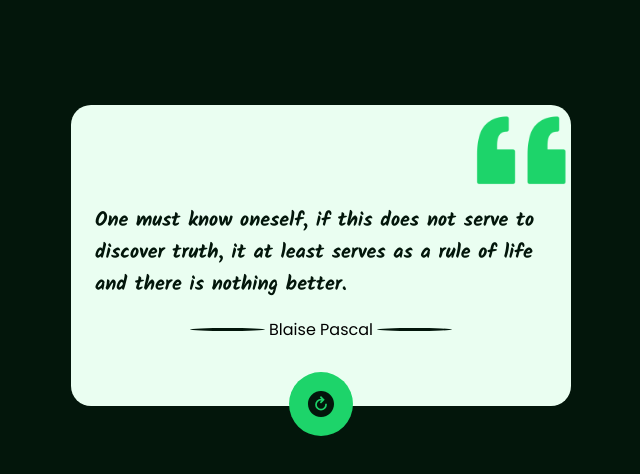
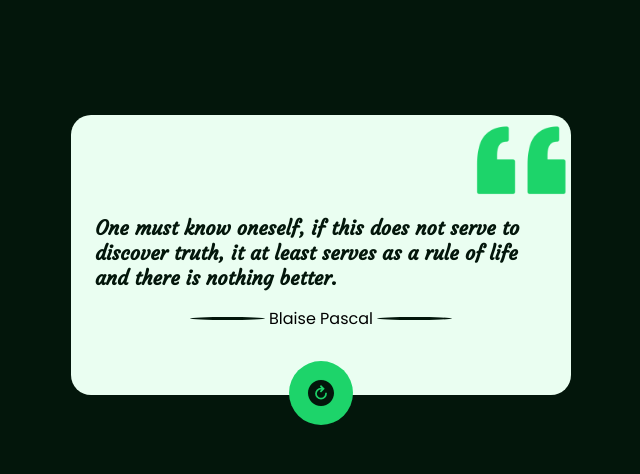
Before and after one commit to GregoriM04/Random-Quote-Generator, a plain HTML site: page index.html in a window 1280 px wide. Shown: the part 116-590 px from the top of the page, without its empty margins (319-959 px from the left). Drawn offline with nearby package versions, Linux system fonts and the light colour scheme.

Commit message:
Secondary font updated

```diff
--- a/css/style.css
+++ b/css/style.css
@@ -8,7 +8,7 @@
 
   /* fonts */
   --main-font: "Poppins", sans-serif;
-  --secondary-font: "Kalam", cursive;
+  --secondary-font: "Courgette", cursive;
 
   /* transitions */
   --trans-3s: all 0.3s ease;
--- a/index.html
+++ b/index.html
@@ -28,7 +28,7 @@
     <link rel="preconnect" href="https://fonts.googleapis.com" />
     <link rel="preconnect" href="https://fonts.gstatic.com" crossorigin />
     <link
-      href="https://fonts.googleapis.com/css2?family=Kalam:wght@300;400;700&family=Poppins:ital,wght@0,100;0,200;0,300;0,400;0,500;0,600;0,700;0,800;0,900;1,100;1,200;1,300;1,400;1,500;1,600;1,700;1,800;1,900&display=swap"
+      href="https://fonts.googleapis.com/css2?family=Courgette&family=Poppins:ital,wght@0,100;0,200;0,300;0,400;0,500;0,600;0,700;0,800;0,900;1,100;1,200;1,300;1,400;1,500;1,600;1,700;1,800;1,900&display=swap"
       rel="stylesheet"
     />
 
```
